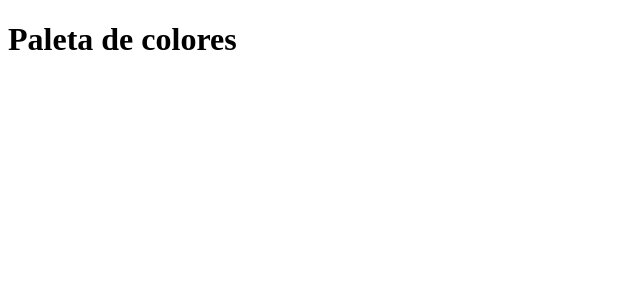
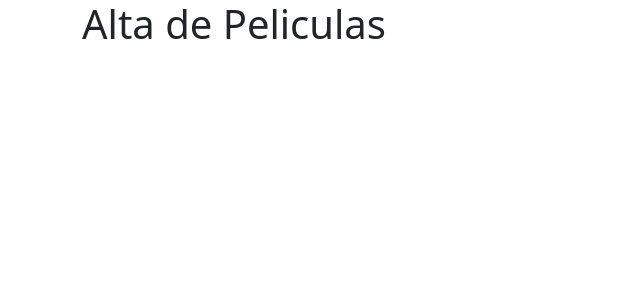
Before and after one commit to basiliomartinez/AltadePeliculas-React, a React (Vite) app: page / in a window 1280 px wide. Shown: the top 300 px of the page, without its empty margins (0-640 px from the left). Built offline with nearby package versions, Linux system fonts and the light colour scheme.

Commit message:
Maquetado App.jxs

```diff
--- a/src/App.jsx
+++ b/src/App.jsx
@@ -1,13 +1,13 @@
-
+import 'bootstrap/dist/css/bootstrap.min.css';
+import { Container } from 'react-bootstrap';
 function App() {
 
   return (
     <>
-      <div>
-        <h1>Paleta de colores
+      <Container> <h1>Alta de Peliculas
+        </h1></Container>
 
-        </h1>
-      </div>
+
     </>
   )
 }
```
